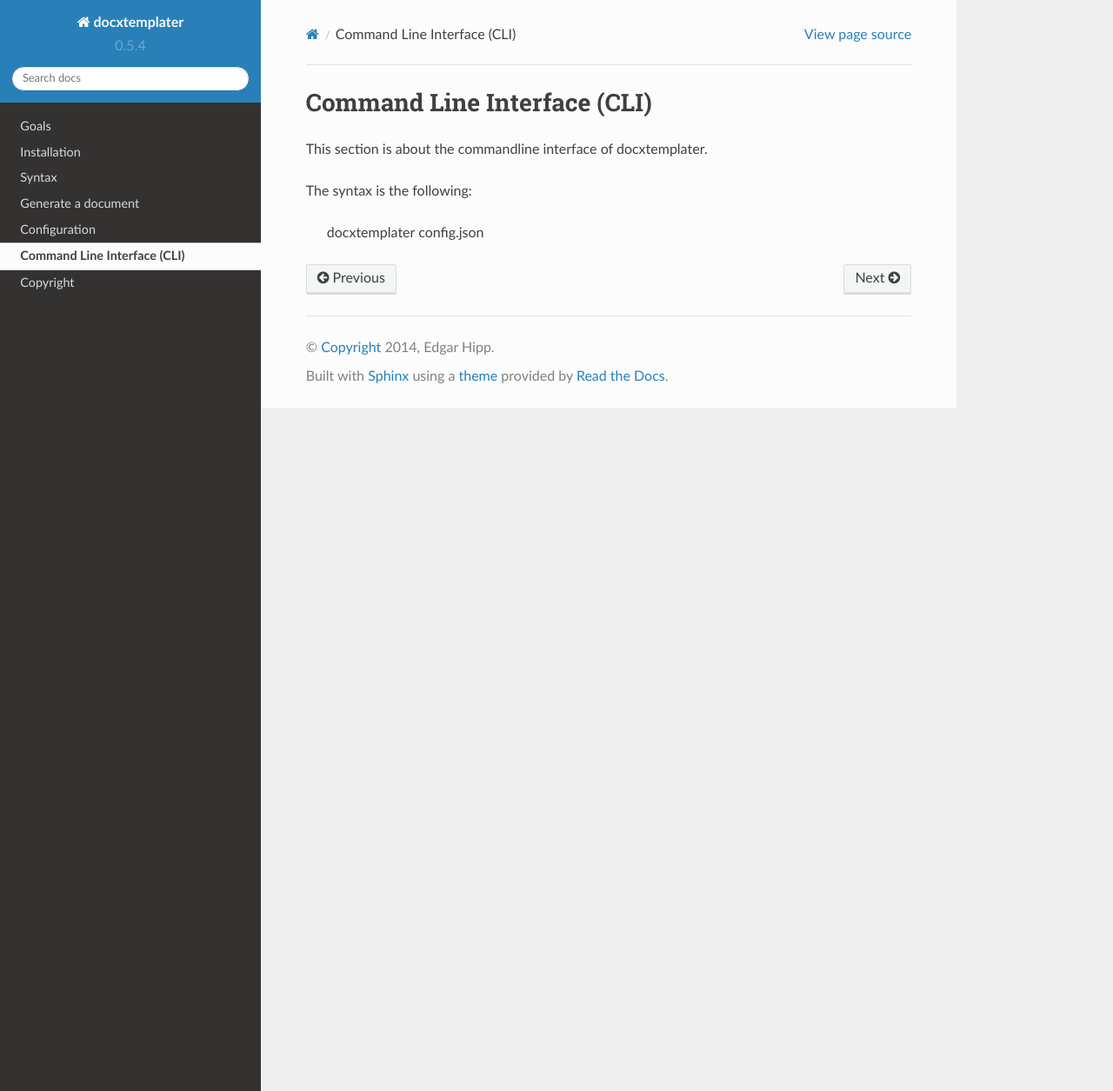
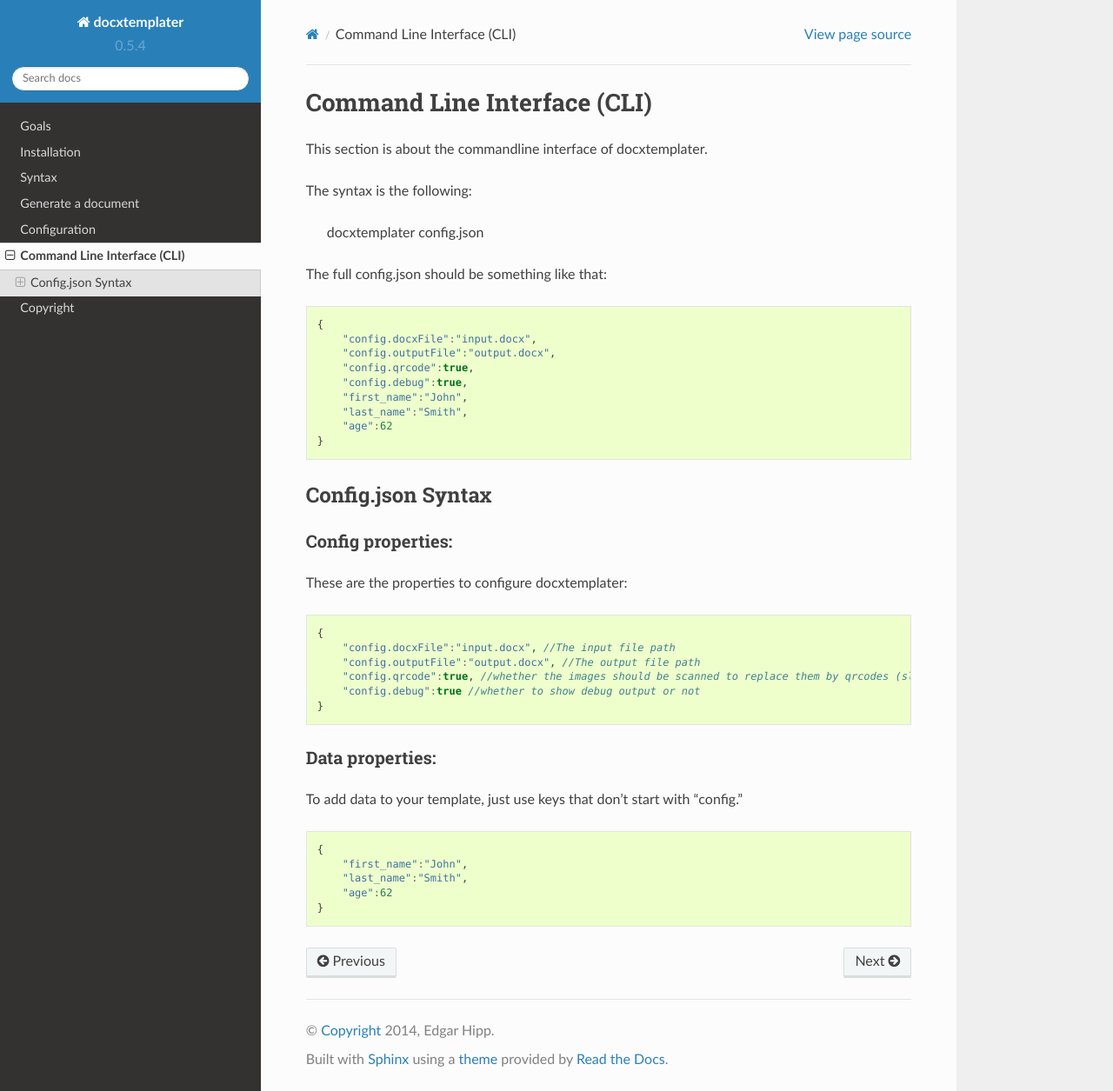
Before and after one commit to open-xml-templating/docxtemplater, a Sphinx documentation site: the page built from docs/source/cli.rst, in a window 1280 px wide and 1255 px high. Shown: the whole window at 87% size. Built offline with Sphinx 7.4.7 and the Read the Docs theme 2.0.0, drawn with Linux system fonts in a browser that asks for light colours.

Commit message:
added cli doc

```diff
--- a/docs/source/cli.rst
+++ b/docs/source/cli.rst
@@ -9,3 +9,49 @@ This section is about the commandline interface of docxtemplater.
 The syntax is the following:
 
     docxtemplater config.json
+
+The full config.json should be something like that:
+
+.. code-block:: javascript
+
+    {
+        "config.docxFile":"input.docx",
+        "config.outputFile":"output.docx",
+        "config.qrcode":true,
+        "config.debug":true,
+        "first_name":"John",
+        "last_name":"Smith",
+        "age":62
+    }
+
+
+Config.json Syntax
+------------------
+
+
+Config properties:
+^^^^^^^^^^^^^^^^^^
+
+These are the properties to configure docxtemplater:
+
+.. code-block:: javascript
+
+    {
+        "config.docxFile":"input.docx", //The input file path
+        "config.outputFile":"output.docx", //The output file path
+        "config.qrcode":true, //whether the images should be scanned to replace them by qrcodes (slows down the cli a lot)
+        "config.debug":true //whether to show debug output or not
+    }
+
+Data properties:
+^^^^^^^^^^^^^^^^
+
+To add data to your template, just use keys that don't start with "config."
+
+.. code-block:: javascript
+
+    {
+        "first_name":"John",
+        "last_name":"Smith",
+        "age":62
+    }
```
Also changed, not shown: 1 other file.
